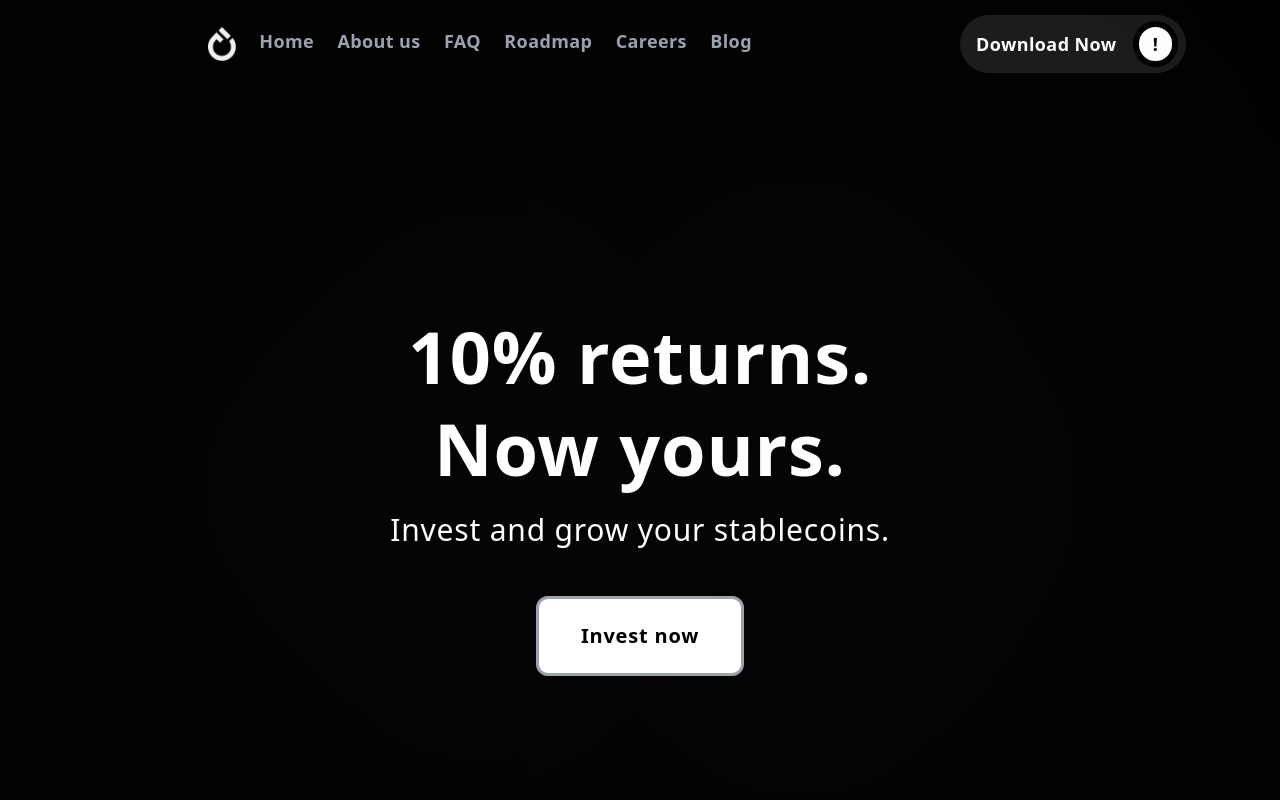
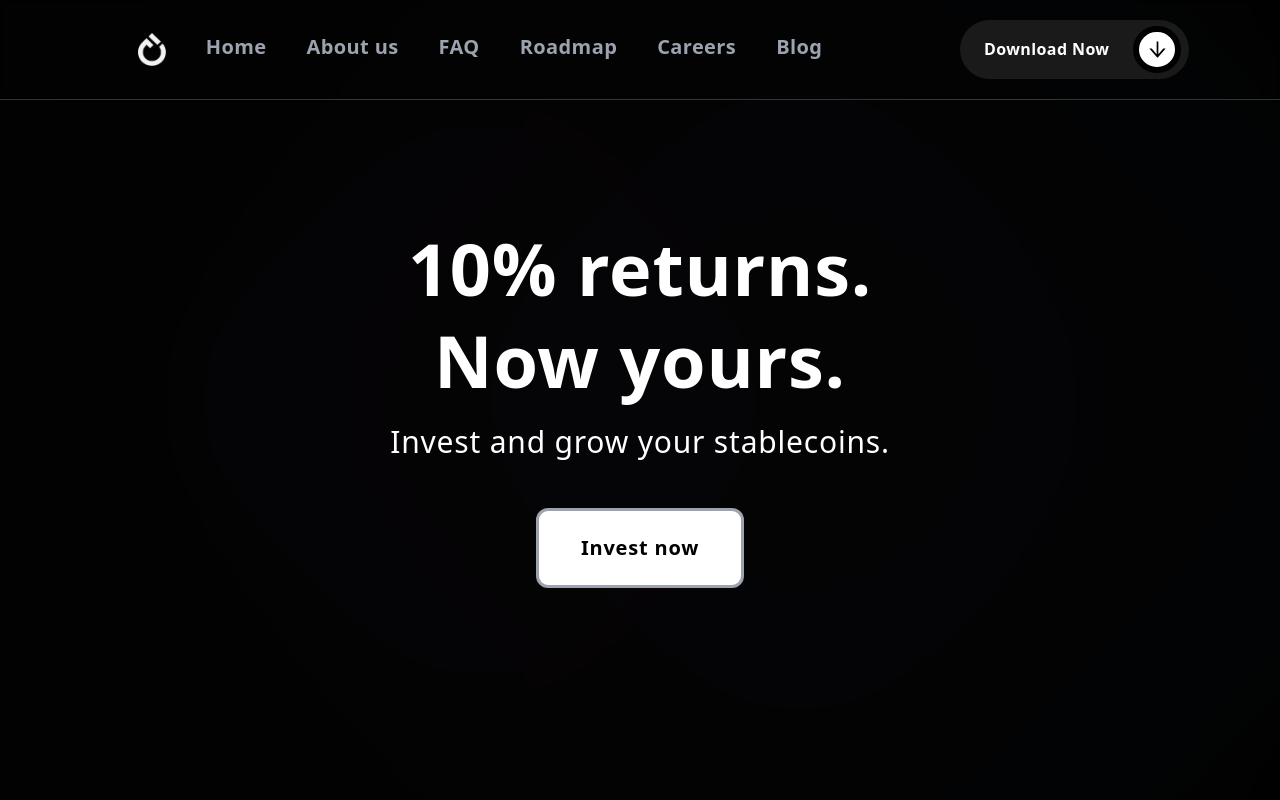
Before and after one commit to fibre-ether/kwikpic-task, a React (Create React App) app: page / in a window 1280 px wide. Shown: the top 800 px of the page. Built offline with nearby package versions, Linux system fonts and the light colour scheme.

Commit message:
Update Navbar UI

```diff
--- a/src/components/Navbar.js
+++ b/src/components/Navbar.js
@@ -1,24 +1,25 @@
-import logo from '../assets/logo.png'
-
+import logo from "../assets/logo.png";
+import { AiOutlineArrowDown } from 'react-icons/ai'
+import { Link } from "react-router-dom";
 function Navbar() {
   return (
-    <div className="bg-black text-white h-[5.5rem] flex items-center font-semibold text-lg">
+    <div className="fixed z-50 top-0 w-full bg-transparent text-white h-[6.25rem] flex items-center font-semibold text-xl backdrop-blur-sm border-b-[1px] border-white/20">
       <div className="w-[75%] flex justify-center">
-        <div className="w-[65%] flex justify-between px-10 text-gray-400">
-        <img src={logo} alt="logo" className='h-[2.1rem]'/>
-          <p>Home</p>
-          <p>About us</p>
+        <div className="w-auto flex space-x-10 px-10 text-gray-400">
+          <img src={logo} alt="logo" className="h-[2.1rem]" />
+          <p> <Link to="/">Home</Link> </p>
+          <p> <Link to="/about">About us</Link> </p>
           <p>FAQ</p>
           <p>Roadmap</p>
           <p>Careers</p>
           <p>Blog</p>
         </div>
       </div>
-      <div className="w-[25%] flex h-[65%]">
-        <div className="bg-[#1a1a1a] h-full rounded-full flex items-center">
-          <p className="mx-4">Download Now</p>
+      <div className="w-[20%] flex h-[60%]">
+        <div className="bg-[#1a1a1a] h-full rounded-full flex items-center w-auto">
+          <p className="mx-6 text-base">Download Now</p>
           <div className="h-[80%] mr-2 bg-white text-black aspect-square rounded-full flex justify-center items-center border-[6px] border-black">
-            !
+            <AiOutlineArrowDown size={23}/>
           </div>
         </div>
       </div>
```
